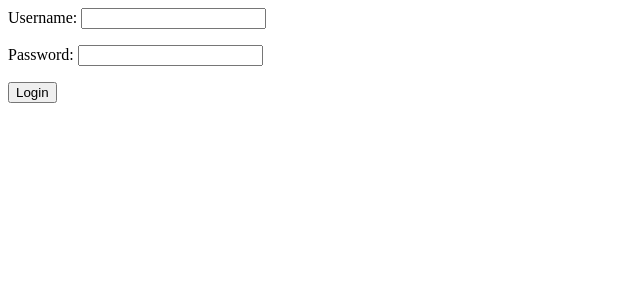
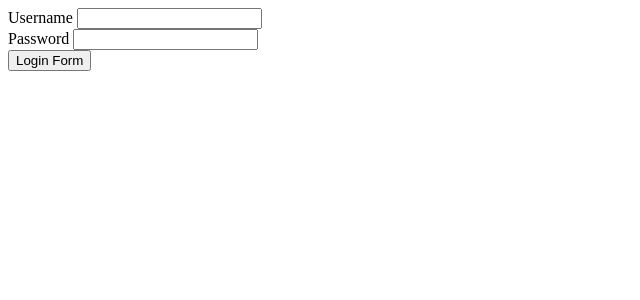
Before and after one commit to CarloCattano/spa-tests, a Django app: template myapp/templates/partial.html in a window 1280 px wide. Shown: the top 300 px of the page, without its empty margins (0-640 px from the left). Run offline with Django 5.2, Linux system fonts and the light colour scheme; the template is opened without the code that fills it: values that come from a table or form of the project are taken from there, others are empty.

Commit message:
Login logout works , needs styling

```diff
--- a/myapp/templates/partial.html
+++ b/myapp/templates/partial.html
@@ -7,9 +7,25 @@
 </form>
 
 {% else %}
-<form id="loginForm" method="post" action="{% url 'login' %}">
+<div class="container mt-5">
+  <form id="loginForm" method="post" action="{% url 'login' %}" class="mt-5">
     {% csrf_token %}
-    {{ form.as_p }}
-    <button type="submit">Login</button>
+    <!-- {{ form.as_p }} -->
+
+  <div class="mb-3">
+    <label for="username" class="form-label">Username</label>
+    <input type="text" class="form-control" name="username" id="username">
+  </div>
+    <div class="mb-3">
+    <label for="password" class="form-label">Password</label>
+    <input type="password" class="form-control" name="password" id="password" required>
+  </div>
+
+    <input type="hidden" name="next" value="{{ next }}">
+    <input type="hidden" name="csrfmiddlewaretoken" value="{{ csrf_token }}">
+
+    <button type="submit" class="btn btn-primary">Login Form</button>
+
 </form>
+</div>
 {% endif %}
```
Also changed, not shown: myapp/templates/index.html (+7 -10 lines), myapp/templates/registration/login.html (+9 -10 lines), myapp/views.py (+3 -4 lines).
